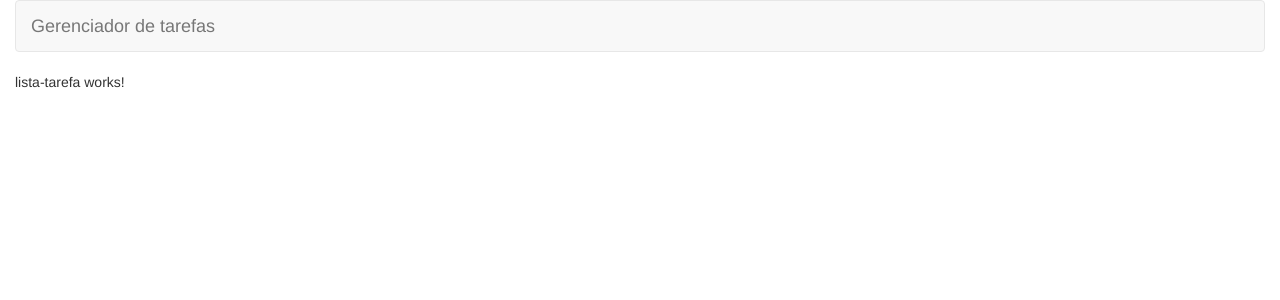
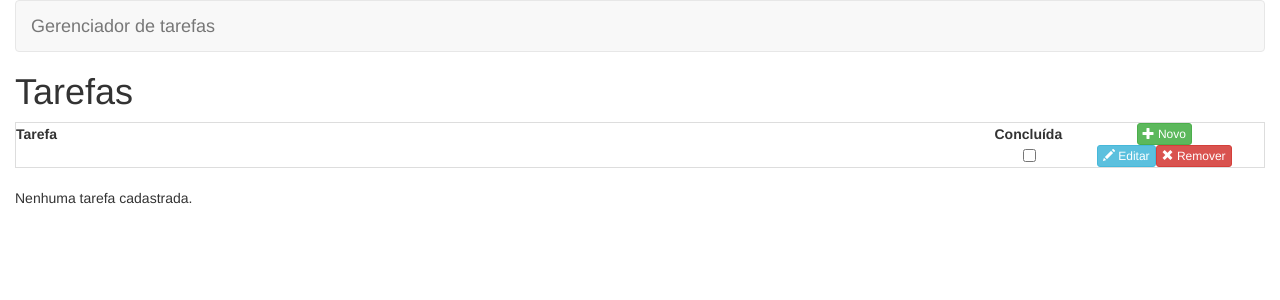
Before and after one commit to JotaPrimo/JotaPrimo-gerenciador-de-tarefas, an Angular app: page /tarefas/listar in a window 1280 px wide. Shown: the top 300 px of the page. Built offline with nearby package versions, Linux system fonts and the light colour scheme.

Commit message:
Criando a interface HTML da listagem de tarefas

```diff
--- a/src/app/tarefas/lista/lista-tarefa.component.html
+++ b/src/app/tarefas/lista/lista-tarefa.component.html
@@ -1 +1,40 @@
-<p>lista-tarefa works!</p>
+<h1>Tarefas</h1>
+
+<table class="table table-striped table-bordered table-hover">
+  <tr>
+  	<th>Tarefa</th>
+    <th>Concluída</th>
+  	<th class="text-center">
+      <a
+         class="btn btn-xs btn-success">
+         <span class="glyphicon glyphicon-plus"
+           aria-hidden="true"></span> Novo
+      </a>
+  </th>
+  </tr>
+  <tr>
+    <td>
+
+    </td>
+    <td style="width: 70px" class="text-center">
+      <input
+        type="checkbox">
+    </td>
+    <td class="text-center" style="width: 200px">
+      <a
+        title="Editar" alt="Editar"
+        class="btn btn-xs btn-info">
+        <span class="glyphicon glyphicon-pencil"
+          aria-hidden="true"></span> Editar
+      </a>
+      <a href="#" title="Remover" alt="Remover"
+
+        class="btn btn-xs btn-danger">
+        <span class="glyphicon glyphicon-remove"
+          aria-hidden="true"></span> Remover
+      </a>
+    </td>
+  </tr>
+</table>
+
+<p>Nenhuma tarefa cadastrada.</p>
```
